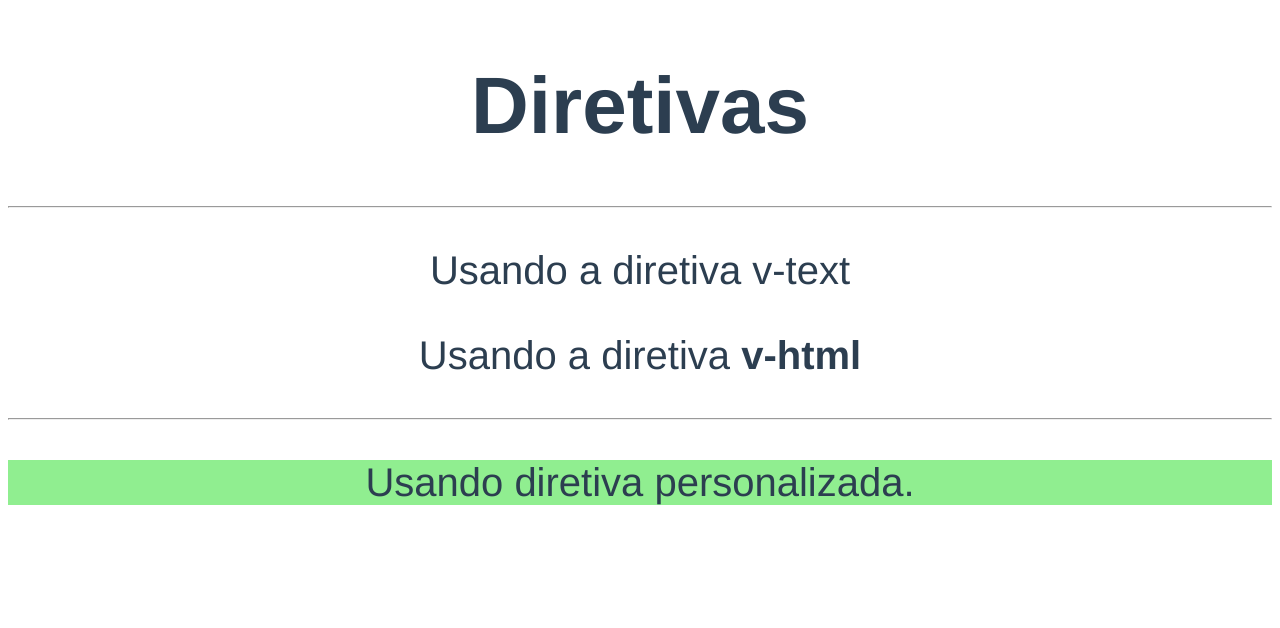
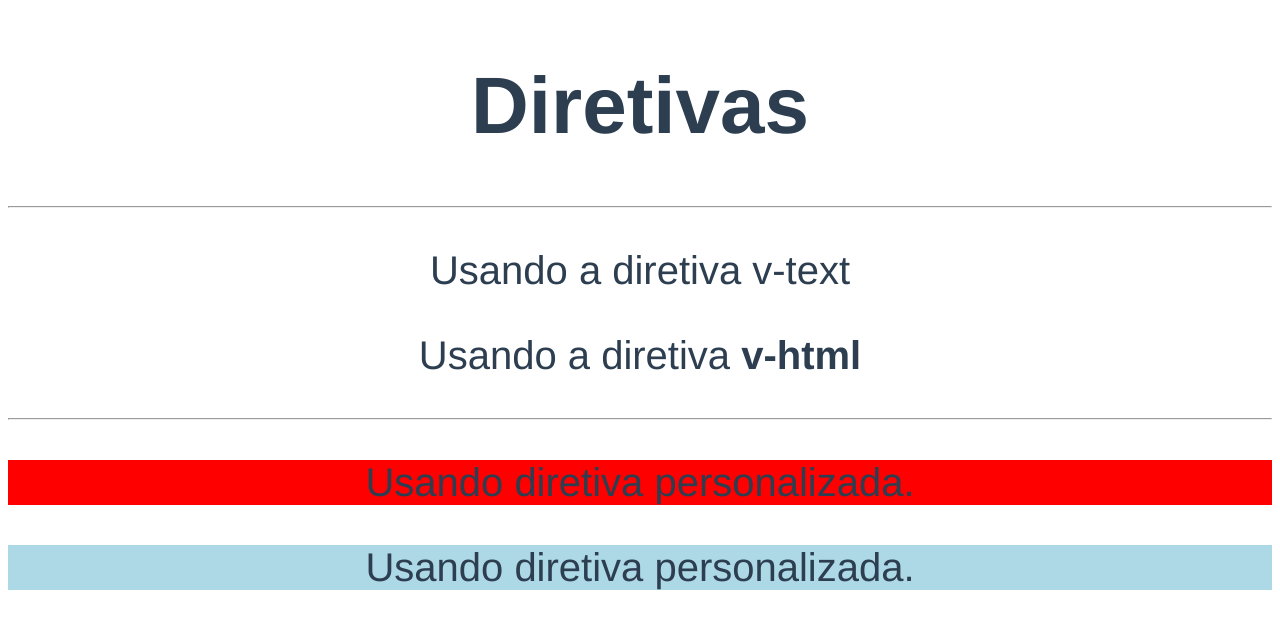
Before and after one commit to Nardogomes/vuejs-learning, a Vue app in the folder diretivas/diretivas-exercicios/: page / in a window 1280 px wide. Shown: the top 628 px of the page. Built offline with nearby package versions, Linux system fonts and the light colour scheme.

Commit message:
Pasando valor para diretiva personalizada.

```diff
--- a/diretivas/diretivas-exercicios/src/App.vue
+++ b/diretivas/diretivas-exercicios/src/App.vue
@@ -5,13 +5,18 @@
 		<p v-text="'Usando a diretiva v-text'"></p>
 		<p v-html="'Usando a diretiva <strong>v-html</strong>'"></p>
 		<hr>
-		<p v-destaque>Usando diretiva personalizada.</p>
+		<p v-destaque="'red'">Usando diretiva personalizada.</p>
+		<p v-destaque="color">Usando diretiva personalizada.</p>
 	</div>
 </template>
 
 <script>
 export default {
-
+	data() {
+		return {
+			color: 'lightblue'
+		}
+	}
 }
 </script>
 
--- a/diretivas/diretivas-exercicios/src/main.js
+++ b/diretivas/diretivas-exercicios/src/main.js
@@ -5,7 +5,8 @@
 
 Vue.directive('destaque', {
 	bind(el, binding, vnode) {
-		el.style.backgroundColor = 'lightgreen'
+		// el.style.backgroundColor = 'lightgreen'
+		el.style.backgroundColor = binding.value
 	}
 })
 
```
